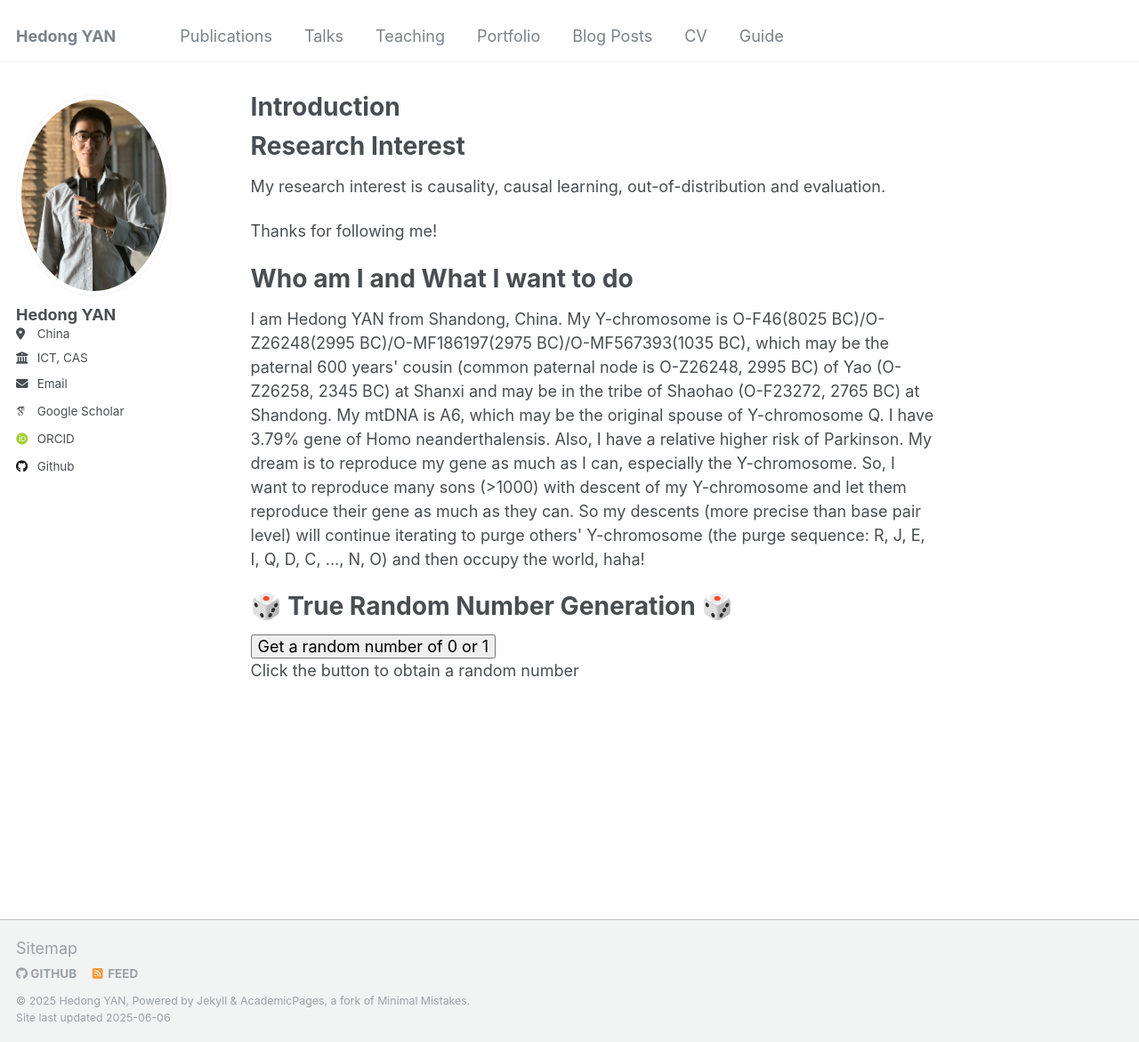
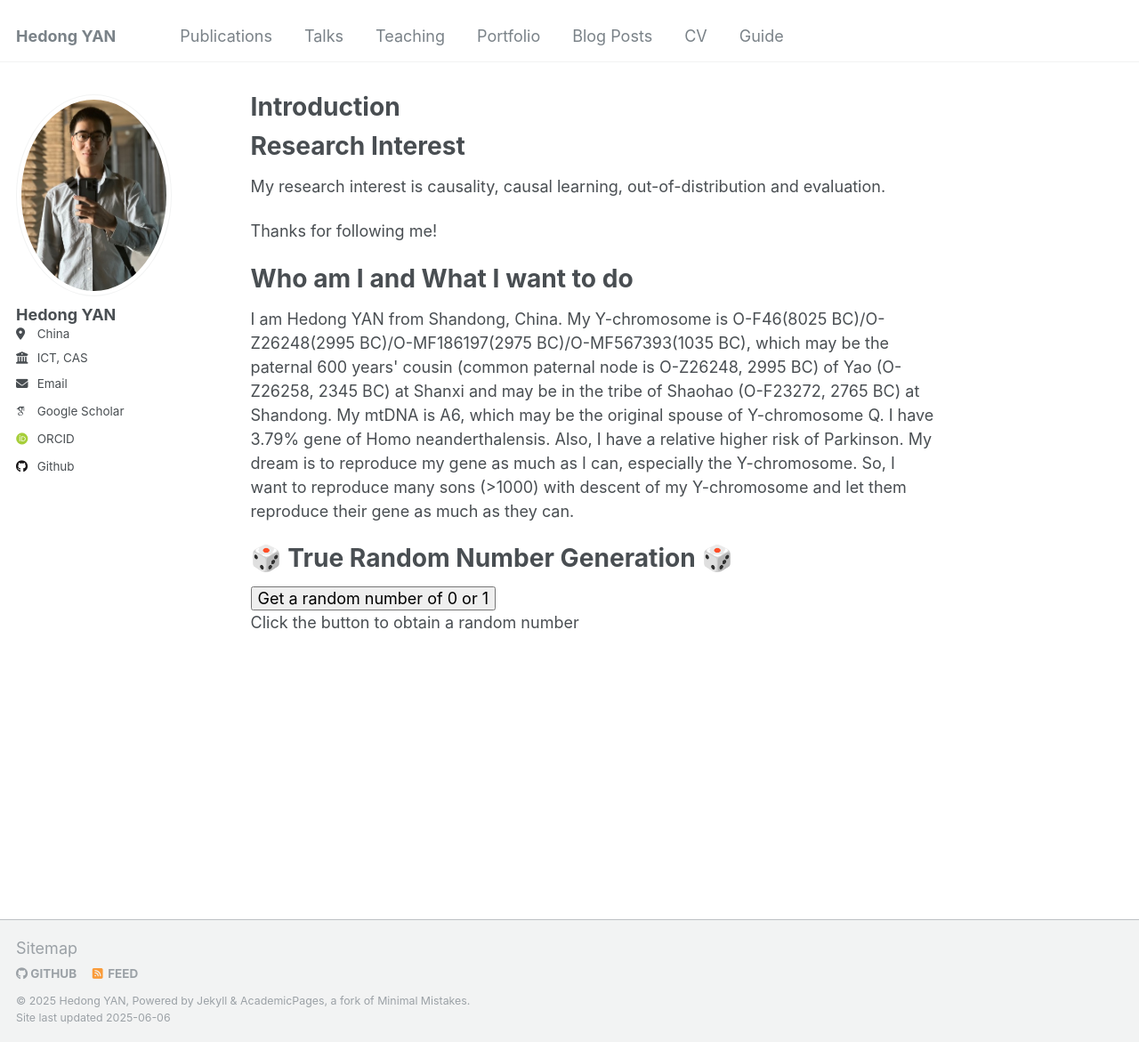
Before and after one commit to hedongyan/hedongyan.github.io, a Jekyll site: the page built from _pages/about.html, in a window 1280 px wide and 1171 px high. Shown: the whole window at 89% size. Built offline with Jekyll 4.4.1, drawn with Linux system fonts in a browser that asks for light colours; some web fonts are replaced.

Commit message:
Update about.html

```diff
--- a/_pages/about.html
+++ b/_pages/about.html
@@ -12,8 +12,9 @@
 <p>Thanks for following me!</p>
 
 <h1>Who am I and What I want to do</h1>
-<p>I am Hedong YAN from Shandong, China. My Y-chromosome is O-F46(8025 BC)/O-Z26248(2995 BC)/O-MF186197(2975 BC)/O-MF567393(1035 BC), which may be the paternal 600 years' cousin (common paternal node is O-Z26248, 2995 BC) of Yao (O-Z26258, 2345 BC) at Shanxi and may be in the tribe of Shaohao (O-F23272, 2765 BC) at Shandong. My mtDNA is A6, which may be the original spouse of Y-chromosome Q. I have 3.79% gene of Homo neanderthalensis. Also, I have a relative higher risk of Parkinson. My dream is to reproduce my gene as much as I can, especially the Y-chromosome. So, I want to reproduce many sons (>1000) with descent of my Y-chromosome and let them reproduce their gene as much as they can. So my descents (more precise than base pair level) will continue iterating to purge others' Y-chromosome (the purge sequence: R, J, E, I, Q, D, C, ..., N, O) and then occupy the world, haha! </p>
+<p>I am Hedong YAN from Shandong, China. My Y-chromosome is O-F46(8025 BC)/O-Z26248(2995 BC)/O-MF186197(2975 BC)/O-MF567393(1035 BC), which may be the paternal 600 years' cousin (common paternal node is O-Z26248, 2995 BC) of Yao (O-Z26258, 2345 BC) at Shanxi and may be in the tribe of Shaohao (O-F23272, 2765 BC) at Shandong. My mtDNA is A6, which may be the original spouse of Y-chromosome Q. I have 3.79% gene of Homo neanderthalensis. Also, I have a relative higher risk of Parkinson. My dream is to reproduce my gene as much as I can, especially the Y-chromosome. So, I want to reproduce many sons (>1000) with descent of my Y-chromosome and let them reproduce their gene as much as they can. </p>
 <!-- <img src="/images/狗头表情.webp"> -->
+<!-- So my descents (more precise than base pair level) will continue iterating to purge others' Y-chromosome (the purge sequence: R, J, E, I, Q, D, C, ..., N, O) and then occupy the world, haha! -->
 
 <h1>🎲 True Random Number Generation 🎲 </h1>
 <button onclick="getRandomBit()">Get a random number of 0 or 1</button>
```
